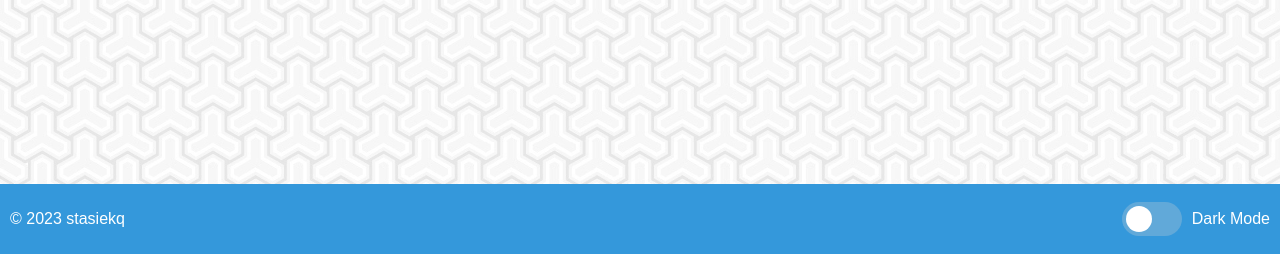
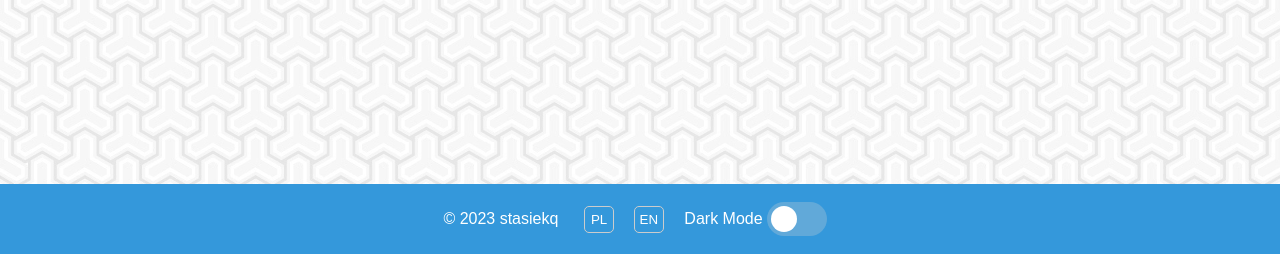
Before and after one commit to stasiekq/djwebclient2, a Django app: page /home_pimp in a window 1280 px wide. Shown: the part 546-800 px from the top of the page. Run offline with Django 4.2, Linux system fonts and the light colour scheme.

Commit message:
pierwsza wersja internacjonalizacji

```diff
--- a/api_client/templates/api_client/index_pimp.html
+++ b/api_client/templates/api_client/index_pimp.html
@@ -88,9 +88,23 @@
           padding: 10px;
           text-align: center;
           display: flex;
-          justify-content: space-between; /* Aby umieścić elementy obok siebie */
+          justify-content: center;
           align-items: center;
-          z-index: 1000; /* Ustawiamy z-index, aby stopka była na wierzchu innych elementów */
+          z-index: 1000;
+        }
+
+        .empty-container {
+            height: 100%;
+            width: 10%;
+        }
+
+        .lang-switch {
+            cursor: pointer;
+            padding: 5px;
+            margin-right: 5px;
+            border: 1px solid #ccc;
+            border-radius: 5px;
+            width: 30px;
         }
 
         .toggle-container {
@@ -132,42 +146,65 @@
             transform: translateX(26px);
         }
     </style>
+    <script>
+        document.addEventListener('DOMContentLoaded', function () {
+            var translateElements = document.querySelectorAll('.translate');
+            var langButtons = document.querySelectorAll('.lang-switch');
+
+            langButtons.forEach(function (button) {
+                button.addEventListener('click', function () {
+                    var lang = this.dataset.lang;
+                    translateElements.forEach(function (element) {
+                        element.textContent = element.dataset['lang' + lang];
+                    });
+                });
+            });
+        });
+    </script>
     <meta charset="UTF-8">
     <title>Home</title>
 </head>
 <body>
 <header>
-    <h1>Hotel Booking System</h1>
+    <h1 class="translate" data-langpl="System Rezerwacji Hoteli" data-langen="Hotel Booking System">Hotel Booking System</h1>
 </header>
 
 <nav>
-    <a href="/booking_list/">Bookings List</a>
-    <a href="/booking_create/">Create Booking</a>
+    <a href="/booking_list/" class="translate" data-langpl="Lista Rezerwacji" data-langen="Bookings List">Bookings List</a>
+    <a href="/booking_create/" class="translate" data-langpl="Dodaj Rezerwację" data-langen="Create Booking">Create Booking</a>
     <a href="https://google.com/">Google</a>
-    <a href="https://www.ismycomputeronfire.com/">Server Status</a>
-    <a href="/">Update Booking</a>
+    <a href="https://www.ismycomputeronfire.com/" class="translate" data-langpl="Status Serwera" data-langen="Server Status">Server Status</a>
+    <a href="/" class="translate" data-langpl="Nadpisz Rezerwację" data-langen="Update Booking">Update Booking</a>
     <a href="/">Delete Booking</a>
 </nav>
 
 <section class="main-content">
-    <p>Welcome to the Hotel Booking System. Explore the sections using the provided links.</p>
+    <p class="translate" data-langpl="Witaj w Systemie Rezerwacji Hoteli. Przeglądaj sekcje, korzystając z dostarczonych linków." data-langen="Welcome to the Hotel Booking System. Explore the sections using the provided links.">Welcome to the Hotel Booking System. Explore the sections using the provided links.</p>
     <p>Lorem ipsum dolor sit amet, consectetur adipiscing elit, sed do eiusmod tempor incididunt ut labore et dolore magna aliqua. Ut enim ad minim veniam, quis nostrud exercitation ullamco laboris nisi ut aliquip ex ea commodo consequat. Duis aute irure dolor in reprehenderit in voluptate velit esse cillum dolore eu fugiat nulla pariatur. Excepteur sint occaecat cupidatat non proident, sunt in culpa qui officia deserunt mollit anim id est laborum.</p>
-    <p>Here are the available sections:</p>
+    <p class="translate" data-langpl="Oto dostępne sekcje:" data-langen="Here are the available sections:">Here are the available sections:</p>
 
-    <button onclick="location.href='/booking_list/'">Bookings List</button>
-    <button onclick="location.href='/booking_create/'">Create Booking</button>
-    <button onclick="location.href='/update_booking/'" disabled>Update Booking</button>
+    <button onclick="location.href='/booking_list/'" class="translate" data-langpl="Lista Rezerwacji" data-langen="Bookings List">Bookings List</button>
+    <button onclick="location.href='/booking_create/'" class="translate" data-langpl="Dodaj Rezerwację" data-langen="Create Booking">Create Booking</button>
+    <button onclick="location.href='/update_booking/'" disabled class="translate" data-langpl="Zaktualizuj Rezerwację" data-langen="Update Booking">Update Booking</button>
     <button onclick="location.href='/delete_booking/'" disabled>Delete Booking</button>
 
-    <p>Feel free to navigate and use the features of our system.</p>
+    <p class="translate"  data-langpl="Zachęcamy do poruszania się po stronie i używania wszystkich funkcjonalności naszego systemu." data-langen="Feel free to navigate and use the features of our system.">Feel free to navigate and use the features of our system.</p>
     <button onclick="location.href='/'">Unpimp my website</button>
 </section>
 
 <footer>
-    <p>&copy; 2023 stasiekq</p>
+
+    <p class="translate" data-langpl="&copy; 2023 stasiekq" data-langen="&copy; 2023 stasiekq">&copy; 2023 stasiekq</p>
+
+    <div class="empty-container">
+        <button class="lang-switch" data-lang="pl">PL</button>
+        <button class="lang-switch" data-lang="en">EN</button>
+
+    </div>
+
     <div class="toggle-container">
+        <p class="translate" data-langpl="Tryb ciemny" data-langen="Dark Mode">Dark Mode</p>
         <input type="checkbox" id="dark-mode-toggle">
-        Dark Mode
     </div>
 </footer>
 
--- a/static/js/scripts.js
+++ b/static/js/scripts.js
@@ -22,4 +22,19 @@ document.addEventListener('DOMContentLoaded', function () {
         localStorage.setItem('darkMode', null);
       }
     });
+});
+
+
+document.addEventListener('DOMContentLoaded', function () {
+  var translateElements = document.querySelectorAll('.translate');
+  var langButtons = document.querySelectorAll('.lang-switch');
+
+  langButtons.forEach(function (button) {
+      button.addEventListener('click', function () {
+          var lang = this.dataset.lang;
+          translateElements.forEach(function (element) {
+              element.textContent = element.dataset['lang' + lang];
+          });
+      });
   });
+});
```
Also changed, not shown: static/js/translate.js (added, +13 -0 lines), static/js/light-bg.jpg (deleted).
